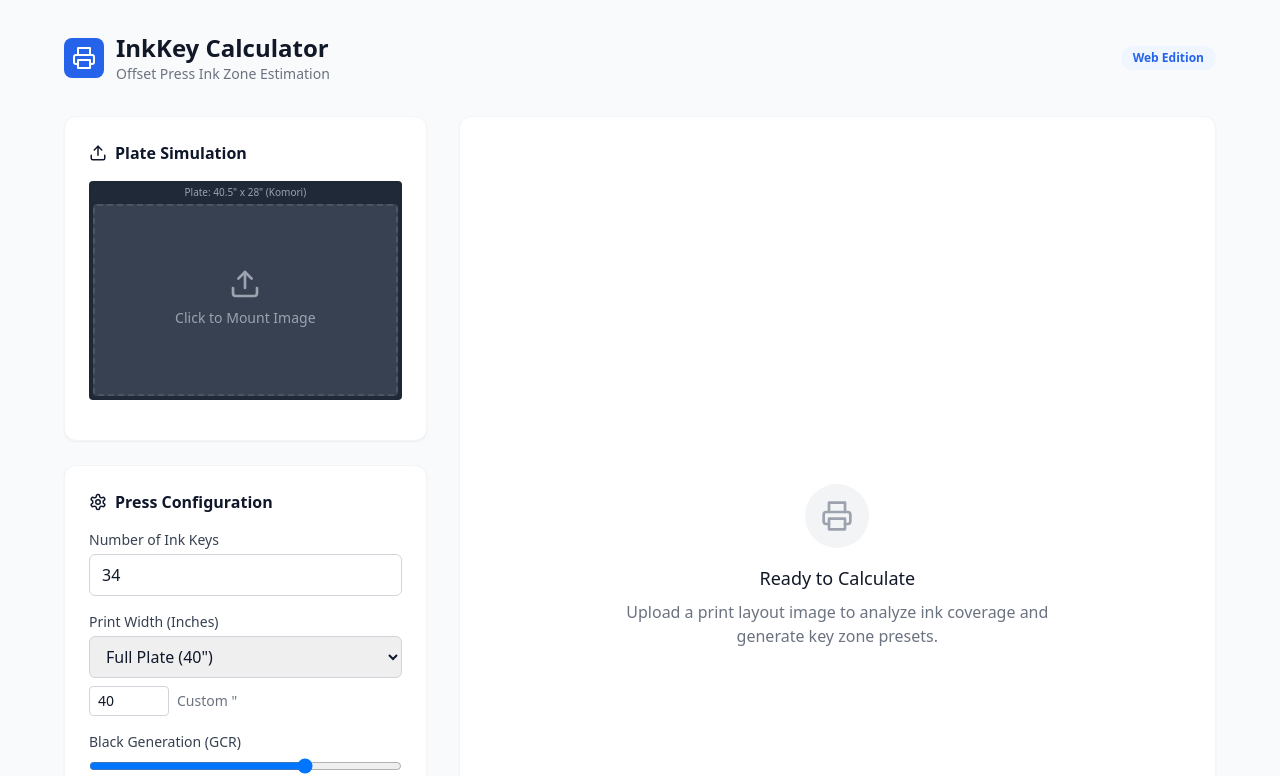
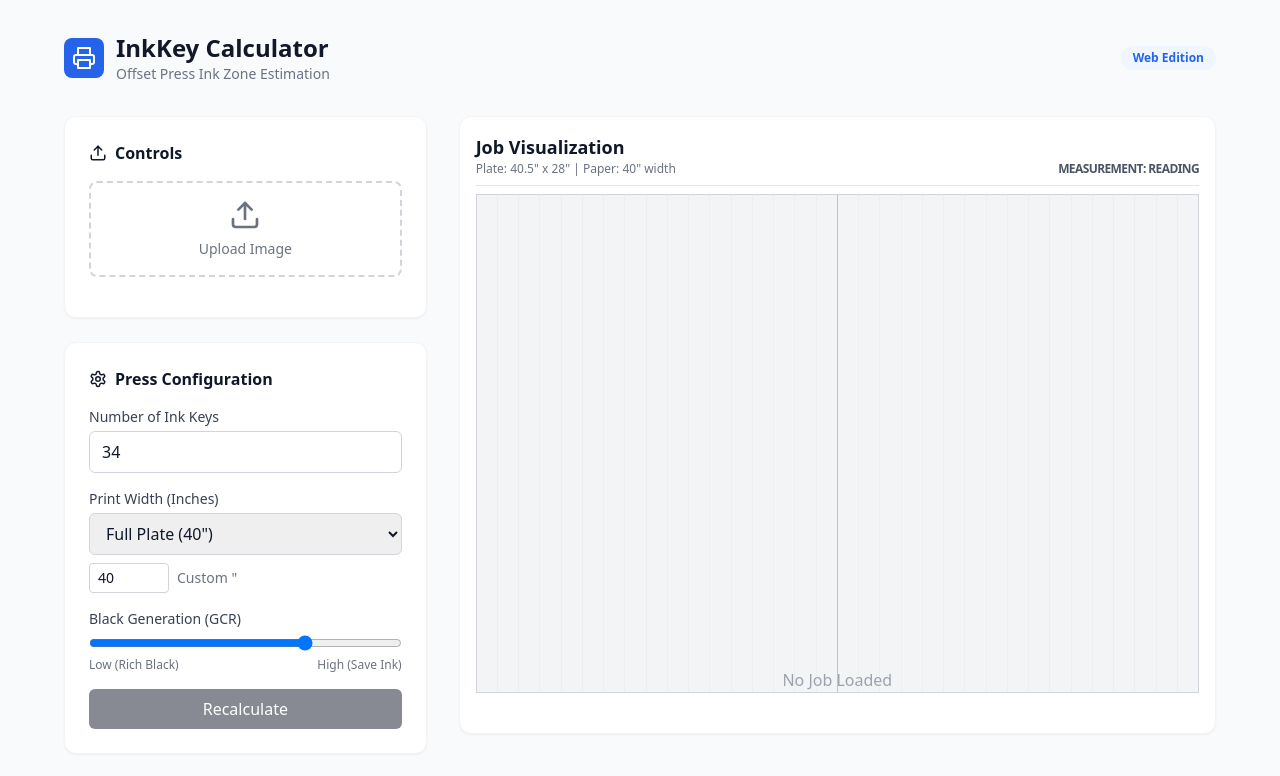
Before and after one commit to arunkumar461/ink-calculation, a React (Vite) app: page / in a window 1280 px wide. Shown: the top 776 px of the page. Built offline with nearby package versions, Linux system fonts and the light colour scheme.

Commit message:
feat: Redesign UI to consolidate plate visualization and ink zone charts into a new 'Report View' and simplify image upload controls.

```diff
--- a/src/App.tsx
+++ b/src/App.tsx
@@ -85,51 +85,30 @@
         {/* Left Sidebar: Controls & Preview */}
         <div className="lg:col-span-1 space-y-6">
 
-          {/* Upload Card */}
+          {/* Controls */}
           <div className="bg-white rounded-xl shadow-sm border border-gray-100 p-6">
             <h2 className="font-semibold mb-4 flex items-center gap-2">
-              <Upload size={18} /> Plate Simulation
+              <Upload size={18} /> Controls
             </h2>
 
-            {/* Plate Visualizer */}
-            <div className="bg-gray-800 rounded p-1 mb-4 relative shadow-inner">
-              <div className="text-[10px] text-gray-400 text-center mb-1">Plate: 40.5" x 28" (Komori)</div>
-              <label className="flex flex-col items-center justify-end w-full h-48 border-2 border-dashed border-gray-600 rounded bg-gray-700 cursor-pointer hover:bg-gray-600 transition-colors relative overflow-hidden">
-                {image ? (
-                  <div className="relative w-full h-full flex items-end justify-center overflow-hidden pb-1">
-                    {/* The Image representing the paper/print */}
-                    <img
-                      src={image}
-                      alt="Preview"
-                      className="object-contain transition-transform duration-300 shadow-xl bg-white"
-                      style={{
-                        transform: `rotate(${rotation}deg)`,
-                        width: `${(printWidthInch / 40) * 100}%`, // Relative width to plate
-                        maxHeight: '90%'
-                      }}
-                    />
+            <label className="block w-full text-center border-2 border-dashed border-gray-300 rounded-lg cursor-pointer hover:bg-gray-50 transition-colors p-4 mb-4">
+              <div className="flex flex-col items-center justify-center text-gray-500">
+                <Upload size={32} className="mb-2" />
+                <span className="text-sm">{image ? 'Change Image' : 'Upload Image'}</span>
               </div>
-                ) : (
-                  <div className="flex flex-col items-center justify-center pt-5 pb-6 text-gray-400 h-full">
-                    <Upload size={32} className="mb-2" />
-                    <p className="text-sm">Click to Mount Image</p>
-                  </div>
-                )}
               <input type="file" className="hidden" accept="image/*" onChange={handleImageUpload} />
             </label>
-            </div>
 
             {image && (
-              <div className="mt-4 flex gap-2">
               <button
                 onClick={(e) => { e.preventDefault(); rotateImage(); }}
-                  className="flex-1 bg-white border border-gray-300 text-gray-700 py-2 px-4 rounded-md text-sm font-medium hover:bg-gray-50 flex items-center justify-center gap-2"
+                className="w-full mb-4 bg-white border border-gray-300 text-gray-700 py-2 px-4 rounded-md text-sm font-medium hover:bg-gray-50 flex items-center justify-center gap-2"
               >
                 <Settings size={14} className="rotate-45" /> Rotate 90°
               </button>
-              </div>
             )}
           </div>
+
 
           {/* Settings Card */}
           <div className="bg-white rounded-xl shadow-sm border border-gray-100 p-6">
@@ -217,56 +196,59 @@
 
         </div>
 
-        {/* Right Content: Charts */}
-        <div className="lg:col-span-2 space-y-6">
-          {inkLevels ? (
-            <div className="bg-white rounded-xl shadow-sm border border-gray-100 p-6">
-              <h2 className="font-semibold mb-6 text-lg">Ink Coverage Analysis</h2>
+        {/* Right Content: Report View */}
+        <div className="lg:col-span-2 space-y-8">
 
+          {/* Main Paper/Plate View using standard width alignment */}
+          <div className="bg-white rounded-xl shadow-sm border border-gray-100 p-4">
+            <div className="flex justify-between items-end mb-2 border-b pb-2">
+              <div>
+                <h2 className="text-lg font-bold">Job Visualization</h2>
+                <p className="text-xs text-gray-500">Plate: 40.5" x 28" | Paper: {printWidthInch}" width</p>
+              </div>
+              <div className="text-right">
+                <div className="text-xs font-bold text-gray-600 uppercase tracking-tighter">Measurement: Reading</div>
+              </div>
+            </div>
+
+            {/* Plate Rectangle */}
+            <div className="w-full bg-gray-100 border border-gray-300 relative aspect-[1.45/1] flex items-end justify-center mb-6 overflow-hidden">
+              {/* Center marker */}
+              <div className="absolute top-0 bottom-0 left-1/2 w-px bg-red-400 opacity-50 z-10"></div>
+
+              {image ? (
+                <img
+                  src={image}
+                  alt="Print Job"
+                  className="origin-bottom transition-transform duration-300 shadow-md bg-white z-0"
+                  style={{
+                    transform: `rotate(${rotation}deg)`,
+                    width: `${(printWidthInch / 40.5) * 100}%`,
+                    maxHeight: '90%'
+                  }}
+                />
+              ) : (
+                <div className="text-gray-400 font-medium">No Job Loaded</div>
+              )}
+
+              {/* Zone Grid Overlay */}
+              <div className="absolute inset-0 flex pointer-events-none">
+                {[...Array(numKeys)].map((_, i) => (
+                  <div key={i} className="flex-1 border-r border-gray-300 last:border-r-0 opacity-20"></div>
+                ))}
+              </div>
+            </div>
+
+            {/* Stacking Charts */}
+            {inkLevels && (
+              <div className="space-y-4">
                 <InkZoneChart color="c" data={inkLevels.c} />
                 <InkZoneChart color="m" data={inkLevels.m} />
                 <InkZoneChart color="y" data={inkLevels.y} />
                 <InkZoneChart color="k" data={inkLevels.k} />
-
-              <div className="mt-8 grid grid-cols-4 gap-4 text-center border-t pt-6">
-                <div>
-                  <div className="text-2xl font-bold text-cyan-600">
-                    {Math.round(inkLevels.c.reduce((a, b) => a + b, 0) / numKeys)}%
-                  </div>
-                  <div className="text-xs text-gray-500 uppercase tracking-wide">Cyan Avg</div>
-                </div>
-                <div>
-                  <div className="text-2xl font-bold text-magenta-600">
-                    {Math.round(inkLevels.m.reduce((a, b) => a + b, 0) / numKeys)}%
-                  </div>
-                  <div className="text-xs text-gray-500 uppercase tracking-wide">Magenta Avg</div>
-                </div>
-                <div>
-                  <div className="text-2xl font-bold text-yellow-600">
-                    {Math.round(inkLevels.y.reduce((a, b) => a + b, 0) / numKeys)}%
-                  </div>
-                  <div className="text-xs text-gray-500 uppercase tracking-wide">Yellow Avg</div>
-                </div>
-                <div>
-                  <div className="text-2xl font-bold text-gray-800">
-                    {Math.round(inkLevels.k.reduce((a, b) => a + b, 0) / numKeys)}%
-                  </div>
-                  <div className="text-xs text-gray-500 uppercase tracking-wide">Black Avg</div>
-                </div>
-              </div>
-
-            </div>
-          ) : (
-            <div className="bg-white rounded-xl shadow-sm border border-gray-100 p-12 flex flex-col items-center justify-center text-center h-full min-h-[400px]">
-              <div className="w-16 h-16 bg-gray-100 rounded-full flex items-center justify-center mb-4">
-                <Printer className="text-gray-400" size={32} />
-              </div>
-              <h3 className="text-lg font-medium text-gray-900 mb-2">Ready to Calculate</h3>
-              <p className="text-gray-500 max-w-md">
-                Upload a print layout image to analyze ink coverage and generate key zone presets.
-              </p>
               </div>
             )}
+          </div>
         </div>
       </main>
     </div>
--- a/src/components/InkZoneChart.tsx
+++ b/src/components/InkZoneChart.tsx
@@ -21,35 +21,37 @@
   k: 'Black',
 };
 
-export const InkZoneChart: React.FC<InkZoneChartProps> = ({ color, data, height = 150 }) => {
+export const InkZoneChart: React.FC<InkZoneChartProps> = ({ color, data, height = 120 }) => {
   return (
-    <div className="w-full mb-6">
-      <div className="flex items-center justify-between mb-1">
-        <span className="font-bold text-sm uppercase text-gray-600">{labelMap[color]}</span>
-        <span className="text-xs text-gray-400">Max: {Math.max(...data)}%</span>
+    <div className="w-full">
+      <div className="flex items-center gap-2 mb-1">
+        <span className={`text-xs font-bold uppercase w-8 ${color === 'c' ? 'text-cyan-600' : color === 'm' ? 'text-magenta-600' : color === 'y' ? 'text-yellow-600' : 'text-black'}`}>
+          {labelMap[color]}
+        </span>
+        <div className="flex-1 h-px bg-gray-200"></div>
       </div>
-      <div className="relative w-full border-b border-gray-300 flex items-end gap-[1px]" style={{ height: `${height}px` }}>
-        {/* Grid lines */}
-        <div className="absolute inset-0 pointer-events-none flex flex-col justify-between">
-          {[100, 75, 50, 25, 0].map((val) => (
-            <div key={val} className="w-full border-t border-gray-100 text-[10px] text-gray-300 relative">
-              <span className="absolute -top-2 -left-6">{val}</span>
-            </div>
+
+      <div className="relative w-full border-b border-gray-400 flex items-end" style={{ height: `${height}px` }}>
+        {/* Horizontal Guidelines */}
+        <div className="absolute inset-0 pointer-events-none flex flex-col justify-between opacity-30">
+          {[100, 50, 0].map((val) => (
+            <div key={val} className="w-full border-t border-gray-400 text-[9px] text-gray-500 relative"></div>
           ))}
         </div>
 
         {data.map((value, idx) => (
-          <div key={idx} className="flex-1 flex flex-col justify-end group relative h-full">
+          <div key={idx} className="flex-1 flex flex-col justify-end group relative h-full border-r border-gray-100 last:border-r-0">
+            {/* Value Text on top of bar if high enough, else above */}
+            <div className="w-full text-center mb-0.5">
+              <span className="text-[9px] text-gray-600 font-medium block -rotate-90 origin-bottom translate-y-2">{value > 0 ? value : ''}</span>
+            </div>
+
             <div
-              className={`w-full ${colorMap[color]} transition-all duration-500 ease-out hover:opacity-80`}
+              className={`w-full ${colorMap[color]} transition-all duration-300 opacity-90 hover:opacity-100`}
               style={{ height: `${value}%` }}
-            >
-              {/* Tooltip */}
-              <div className="opacity-0 group-hover:opacity-100 absolute bottom-full left-1/2 -translate-x-1/2 mb-1 bg-gray-800 text-white text-xs py-1 px-2 rounded pointer-events-none z-10 whitespace-nowrap">
-                Key {idx + 1}: {value}%
-              </div>
-            </div>
-            <div className="text-[8px] text-center text-gray-400 mt-1 hidden sm:block">{idx + 1}</div>
+            ></div>
+
+            <div className="text-[8px] text-center text-gray-400 mt-0.5 border-t border-gray-200 pt-0.5">{idx + 1}</div>
           </div>
         ))}
       </div>
```
Lines whose indentation alone changed are shown as unchanged.
